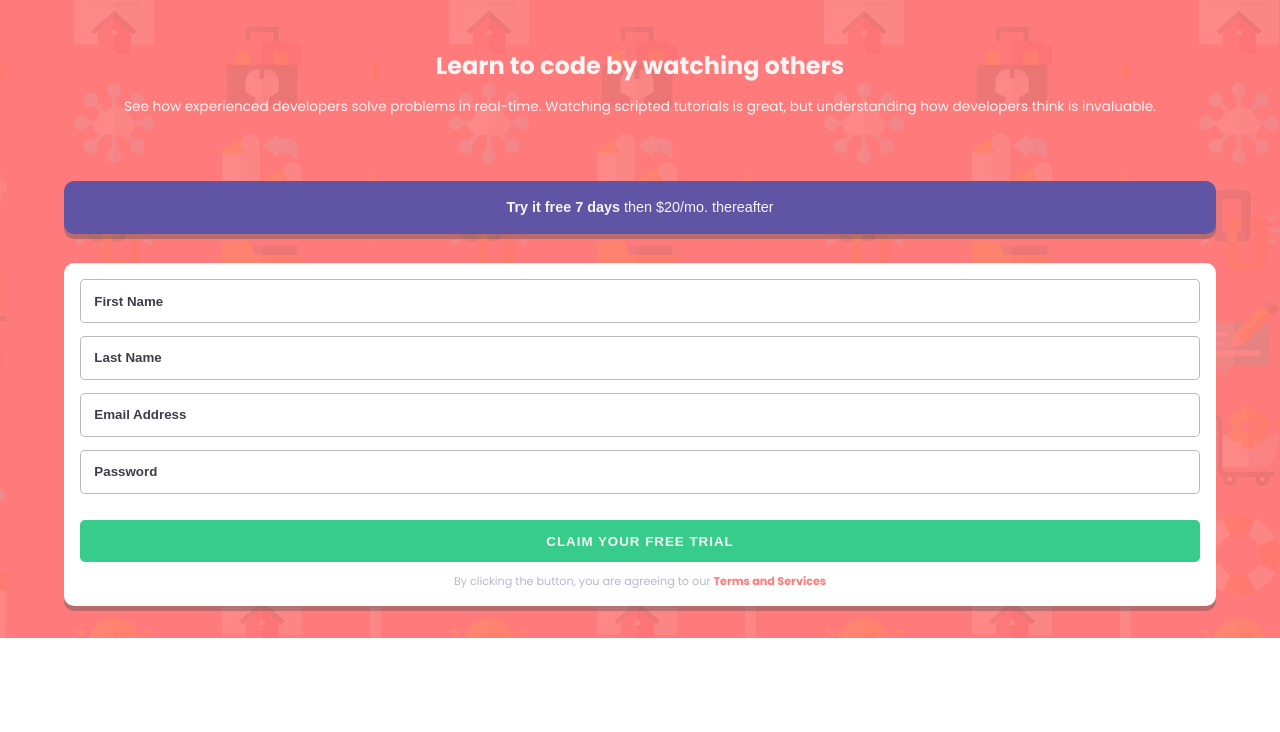
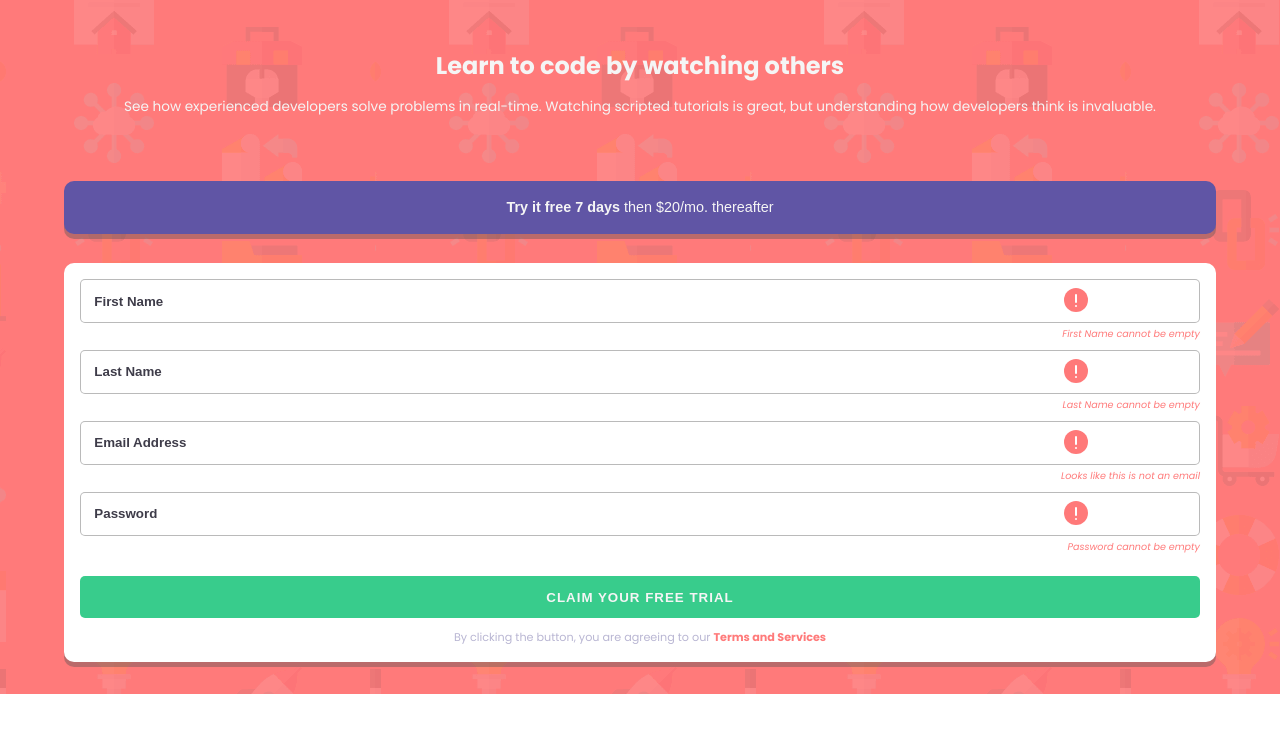
Before and after one commit to ArekR93/Signup_formComponent, a plain HTML site: page index.html in a window 1280 px wide. Both pictures are taken after a click on the button "CLAIM YOUR FREE TRIAL". Drawn offline with nearby package versions, Linux system fonts and the light colour scheme; files that its build step writes are made by us from their sources.

Commit message:
finished js script. making desktop version

```diff
--- a/index.html
+++ b/index.html
@@ -28,22 +28,22 @@
           <button  type="button" class="try-btn"><span class="try-bold">Try it free 7 days</span> then $20/mo. thereafter </button>
           <form class="signup-form">
             <div class="input-box">
-              <input type="text" placeholder="First Name" class="user-input">
+              <input type="text" placeholder="First Name" class="user-input first-name">
               <img class="icon-error" src="./images/icon-error.svg" alt="">
               <p class="text-error">First Name cannot be empty</p>
             </div>
             <div class="input-box">
-              <input type="text" placeholder="Last Name" class="user-input">
+              <input type="text" placeholder="Last Name" class="user-input last-name">
               <img class="icon-error" src="./images/icon-error.svg" alt="">
               <p class="text-error">Last Name cannot be empty</p>
             </div>
             <div class="input-box">
-              <input type="email" placeholder="Email Address" class="user-input">
+              <input type="email" placeholder="Email Address" class="user-input mail">
               <img class="icon-error" src="./images/icon-error.svg" alt="">
               <p class="text-error">Looks like this is not an email</p>
             </div>
             <div class="input-box">
-              <input type="password" placeholder="Password" class="user-input">
+              <input type="password" placeholder="Password" class="user-input password">
               <img class="icon-error" src="./images/icon-error.svg" alt="">
               <p class="text-error">Password cannot be empty</p>
             </div>
--- a/js/main.js
+++ b/js/main.js
@@ -0,0 +1,24 @@
+document.addEventListener('DOMContentLoaded', function(){
+    const firstName = document.querySelector('.first-name');
+    const lastName = document.querySelector('.last-name');
+    const mail = document.querySelector('.mail');
+    const password = document.querySelector('.password');
+    const errorIcons = document.querySelectorAll('.icon-error');
+    const errorTexts = document.querySelectorAll('.text-error')
+    const inputBtn = document.querySelector('.claim-btn')
+
+
+    const isValidateEmail = () => {
+        const emailRegex = /^[^\s@]+@[^\s@]+\.[^\s@]+$/;
+        if (emailRegex.test(mail.value) && (firstName.value != '') &&(lastName.value !='' && (password.value != ''))){
+            errorIcons.forEach((element) => element.classList.remove('active'))
+            errorTexts.forEach((element) => element.classList.remove('active'))
+
+        }else{
+            errorIcons.forEach((element) => element.classList.add('active'))
+            errorTexts.forEach((element) => element.classList.add('active'))
+        }
+
+    }
+    inputBtn.addEventListener('click', isValidateEmail)
+})
```
